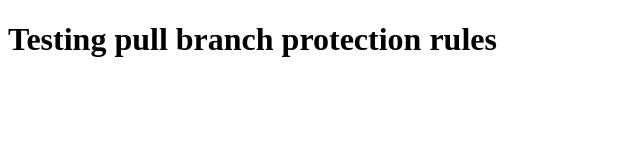
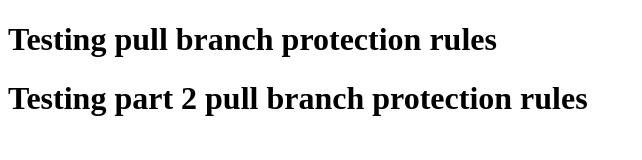
Before and after one commit to Azzy001/web-dev-cv-automation, a website: page index.html in a window 1280 px wide. Shown: the whole page, without its empty margins (0-642 px from the left). Drawn offline with Linux system fonts and the light colour scheme.

Commit message:
pushing to main

```diff
--- a/index.html
+++ b/index.html
@@ -7,5 +7,6 @@
 </head>
 <body>
     <h1>Testing pull branch protection rules</h1>
+    <h1>Testing part 2 pull branch protection rules</h1>
 </body>
 </html>
```
